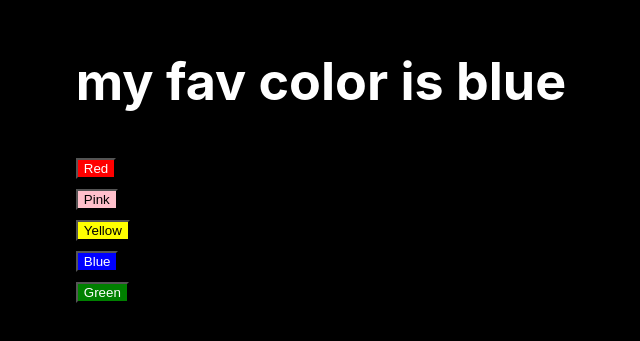
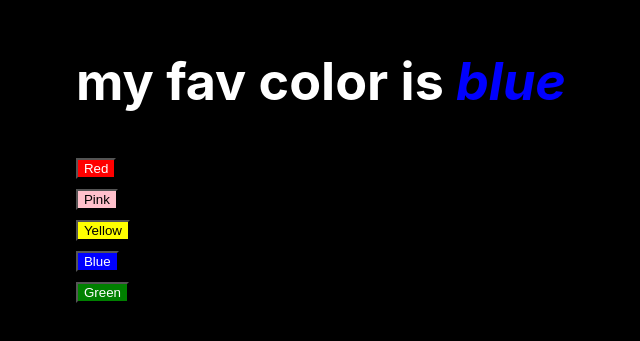
Before and after one commit to RAFiasyam/learn-react-hook, a React (Create React App) app: page / in a window 1280 px wide. Shown: the part 241-582 px from the top of the page, without its empty margins (319-959 px from the left). Built offline with nearby package versions, Linux system fonts and the light colour scheme.

Commit message:
looks cool mwheheh

```diff
--- a/src/App.js
+++ b/src/App.js
@@ -7,7 +7,7 @@ function App() {
 
   return (
     <div>
-      <h1>my fav color is {color}</h1>
+      <h1>my fav color is <span style={{ color: color, fontStyle: 'italic' }}>{color}</span></h1>
       <div>
         <button
           style={{ background: 'red', color: 'white' }}
```
